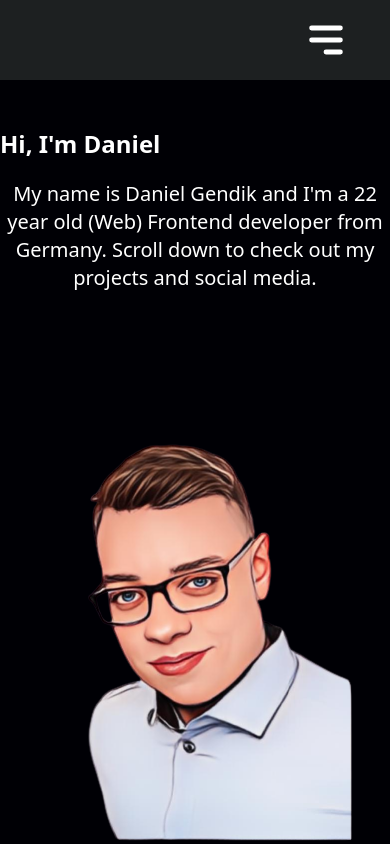
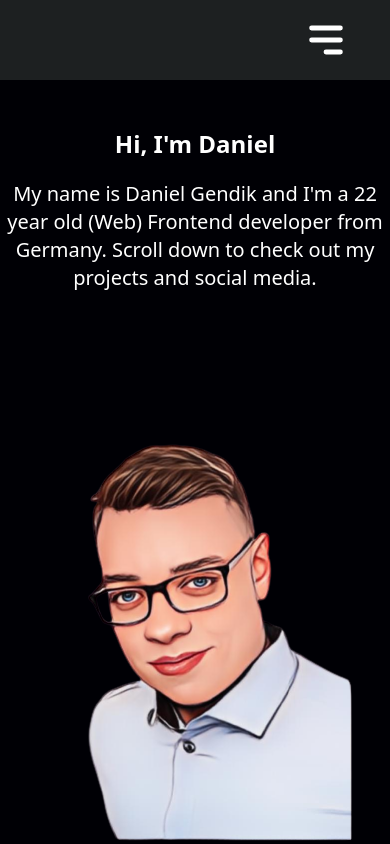
Before and after one commit to danielgen01/Portfolio-Daniel-G, a React (Vite) app: page / in a window 390 px wide. Shown: the top 844 px of the page. Built offline with nearby package versions, Linux system fonts and the light colour scheme.

Commit message:
place main banner text to center

```diff
--- a/src/App.css
+++ b/src/App.css
@@ -0,0 +1,3 @@
+@media screen {
+
+}
--- a/src/components/MainBanner.tsx
+++ b/src/components/MainBanner.tsx
@@ -8,8 +8,8 @@ const MainBanner: React.FC = () => {
   return (
     <div className="main-banner text-white selection:bg-sky-300">
       <div className="grid grid-cols-1 lg:grid-cols-2 justify-between mt-12 lg:items-center lg:mt-0">
-        <div className="description flex flex-col gap-5  text-center lg:text-left items-start">
-          <h1 className="font-bold  text-2xl lg:text-6xl">Hi, I'm Daniel</h1>
+        <div className="description flex flex-col gap-5  text-center lg:text-left lg:items-start items-center">
+          <h1 className="font-bold text-2xl lg:text-6xl">Hi, I'm Daniel</h1>
           <h2 className="font-normal text-xl lg:text-6xl">
             My name is Daniel Gendik and I'm a 22 year old (Web) Frontend
             developer  from Germany. Scroll down to check out my projects and social media.
```
